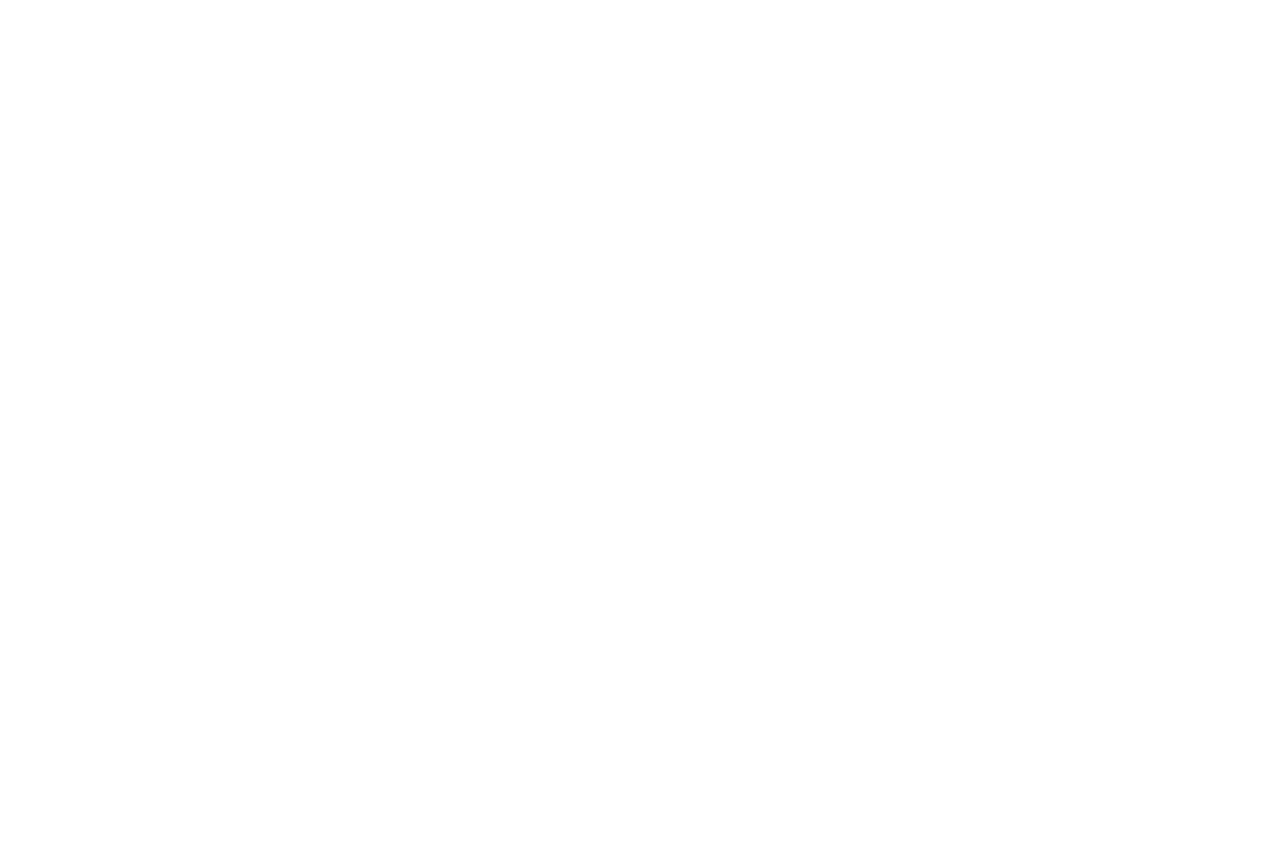
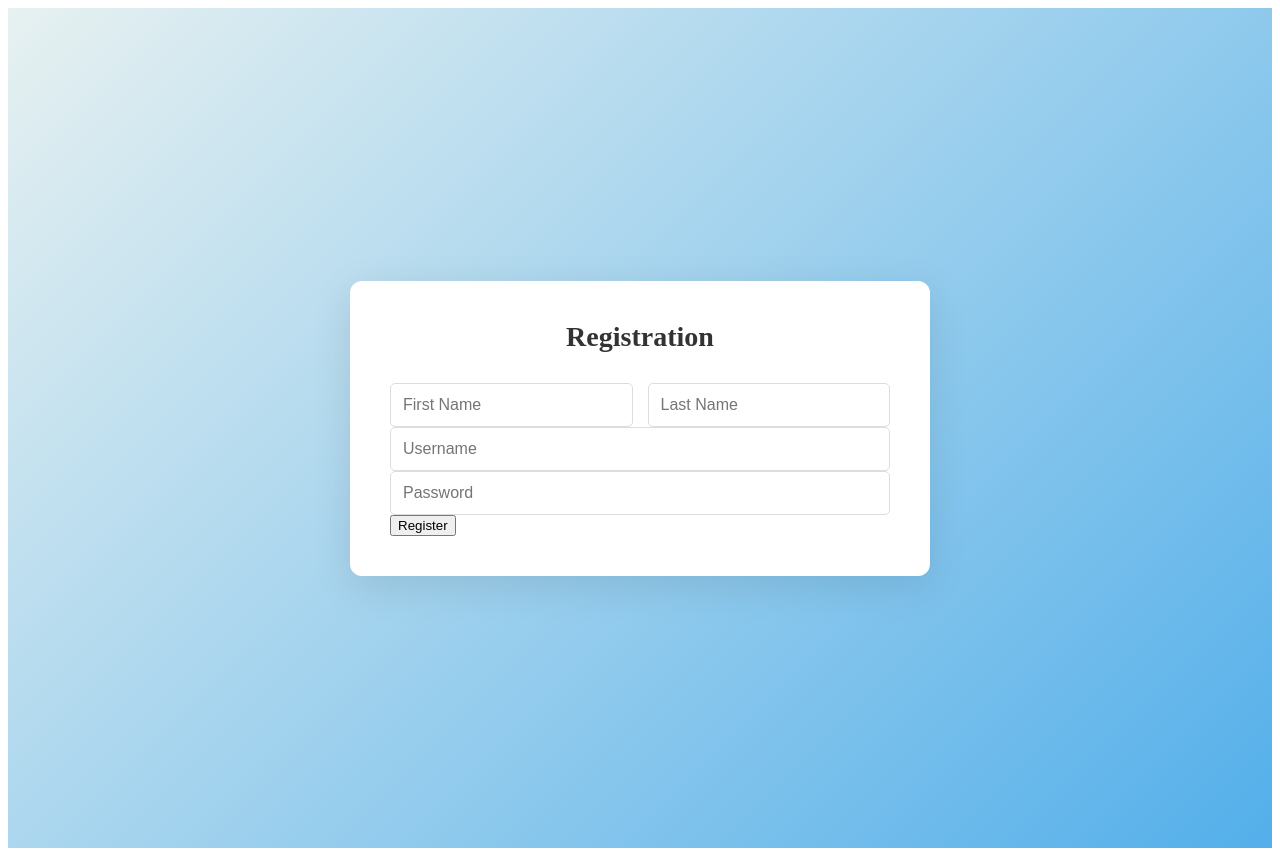
Before and after one commit to deniskarpenko/clock-in-out-frontend, a Vue app: page /register in a window 1280 px wide. Before the commit this address had no page. Before the commit the page ends 800 px from the top, so only its background shows below. Built offline with nearby package versions, Linux system fonts and the light colour scheme.

Commit message:
develop add Register User Page

```diff
--- a/src/router/index.ts
+++ b/src/router/index.ts
@@ -2,6 +2,7 @@ import { createRouter, createWebHistory } from 'vue-router'
 import { useAuthStore } from '@/stores/auth'
 import LoginPage from '@/views/LoginPage.vue'
 import HomePage from '@/views/HomePage.vue'
+import RegisterPage from '@/views/RegisterPage.vue'
 
 const router = createRouter({
   history: createWebHistory(import.meta.env.BASE_URL),
@@ -16,6 +17,11 @@ const router = createRouter({
       path: '/login',
       name: 'login',
       component: LoginPage
+    },
+    {
+      path: '/register',
+      name: 'register',
+      component: RegisterPage
     }
   ],
 })
--- a/src/stores/auth.ts
+++ b/src/stores/auth.ts
@@ -13,7 +13,7 @@ export const useAuthStore = defineStore('auth', () => {
     currentUser.value = user
   }
 
-  const login = (username: string, password: string) => {
+  const login = (username: string, password: string): boolean => {
     if (username === 'admin' && password === 'admin') {
       isAuthenticated.value = true
       currentUser.value = username
@@ -25,6 +25,10 @@ export const useAuthStore = defineStore('auth', () => {
       return true
     }
     return false
+  }
+
+  const register = (firstName: string, lastName: string, userName: string, password: string): boolean => {
+    return true
   }
 
   const logout = () => {
--- /dev/null
+++ b/src/views/RegisterPage.vue
@@ -0,0 +1,138 @@
+<script setup lang="ts">
+import { reactive, ref } from 'vue'
+import { useRouter } from 'vue-router'
+import { useAuthStore } from '@/stores/auth'
+import TextInput from "@/components/TextInput.vue";
+
+const router = useRouter()
+const authStore = useAuthStore()
+
+interface UserForm {
+  username: string
+  password: string
+  firstName: string
+  lastName: string
+  avatar?: string
+}
+
+const form = reactive<UserForm>({
+  username: '',
+  password: '',
+  firstName: '',
+  lastName: '',
+  avatar: ''
+})
+
+const error = ref('')
+
+const handleRegister = async () => {
+  error.value = ''
+
+  if (!form.firstName || !form.lastName) {
+    error.value = 'Enter first and last name'
+    return
+  }
+
+  if (!form.username || !form.password) {
+    error.value = 'Enter login and password'
+    return
+  }
+
+  const success = await authStore.register(form)
+
+  if (success) {
+    router.push('/')
+  } else {
+    error.value = 'Registration failed. Try again'
+  }
+}
+
+const resetForm = () => {
+  Object.assign(form, {
+    username: '',
+    password: '',
+    firstName: '',
+    lastName: '',
+    avatar: ''
+  })
+}
+</script>
+<template>
+  <div class="register-container">
+    <div class="register-card">
+      <h1>Registration</h1>
+
+      <form @submit.prevent="handleRegister">
+        <div class="input-row">
+          <TextInput
+            label="First Name"
+            v-model="form.firstName"
+          />
+          <TextInput
+            label="Last Name"
+            v-model="form.lastName"
+          />
+        </div>
+
+        <div class="input-row">
+          <TextInput
+            label="Username"
+            v-model="form.username"
+          />
+        </div>
+
+        <div class="input-row">
+          <TextInput
+            label="Password"
+            v-model="form.password"
+            type="password"
+          />
+        </div>
+
+        <p v-if="error" class="error">{{ error }}</p>
+
+        <button type="submit" class="btn-login">Register</button>
+      </form>
+    </div>
+  </div>
+</template>
+<style scoped>
+.register-container {
+  min-height: 100vh;
+  display: flex;
+  align-items: center;
+  justify-content: center;
+  background: linear-gradient(135deg, #e7f1f1 0%, #53afea 100%);
+  padding: 20px;
+}
+
+.register-card {
+  background: white;
+  border-radius: 12px;
+  box-shadow: 0 10px 40px rgba(0, 0, 0, 0.1);
+  padding: 40px;
+  width: 100%;
+  max-width: 500px;
+}
+
+.register-card h1 {
+  margin: 0 0 30px 0;
+  font-size: 28px;
+  font-weight: 600;
+  color: #333;
+  text-align: center;
+}
+
+.input-row {
+  display: flex;
+  flex-wrap: wrap;
+  margin-left: -7.5px;
+  margin-right: -7.5px;
+}
+
+.input-row > * {
+  flex: 1 0 0%;
+  padding-left: 7.5px;
+  padding-right: 7.5px;
+}
+</style>
```
